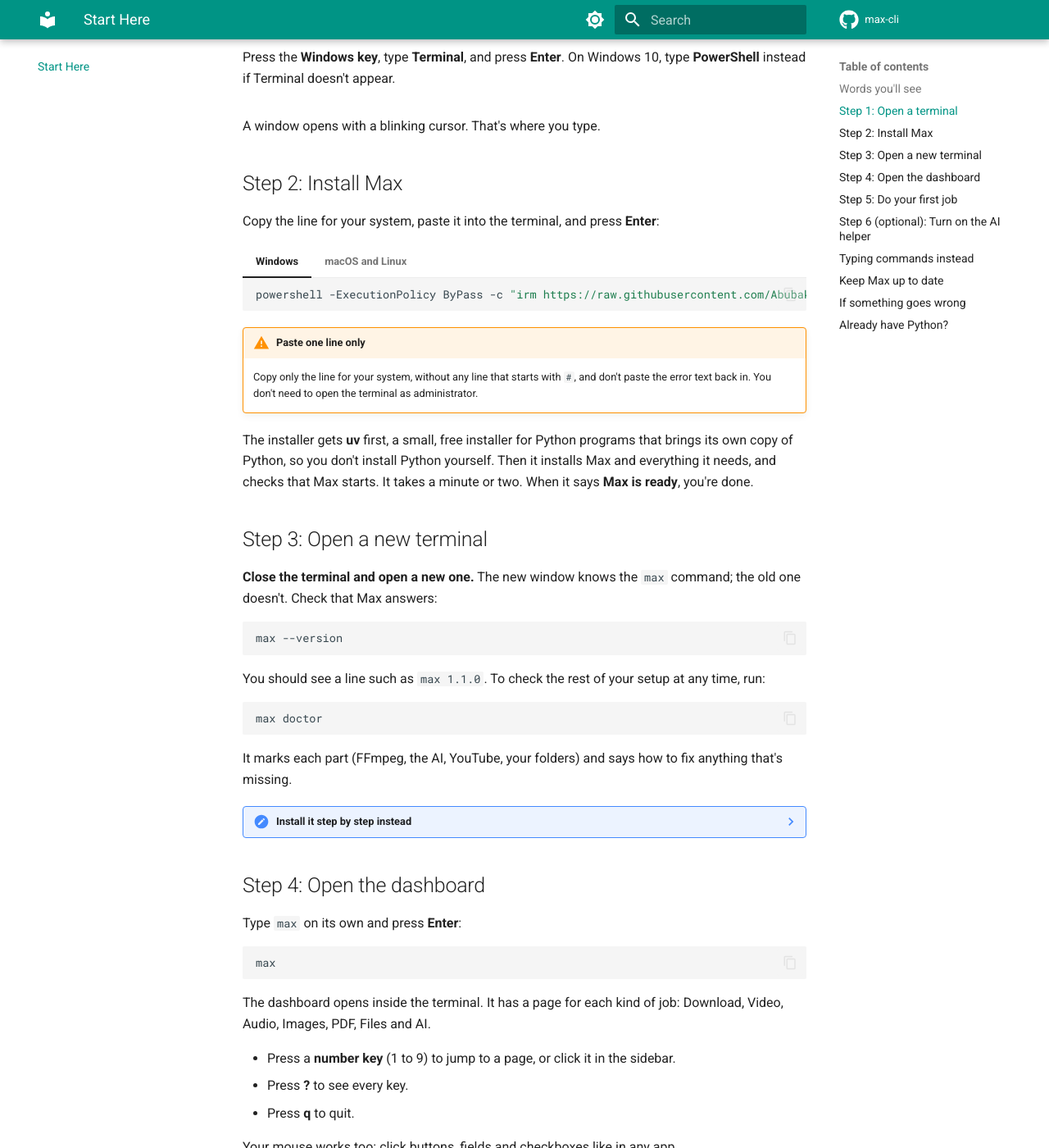
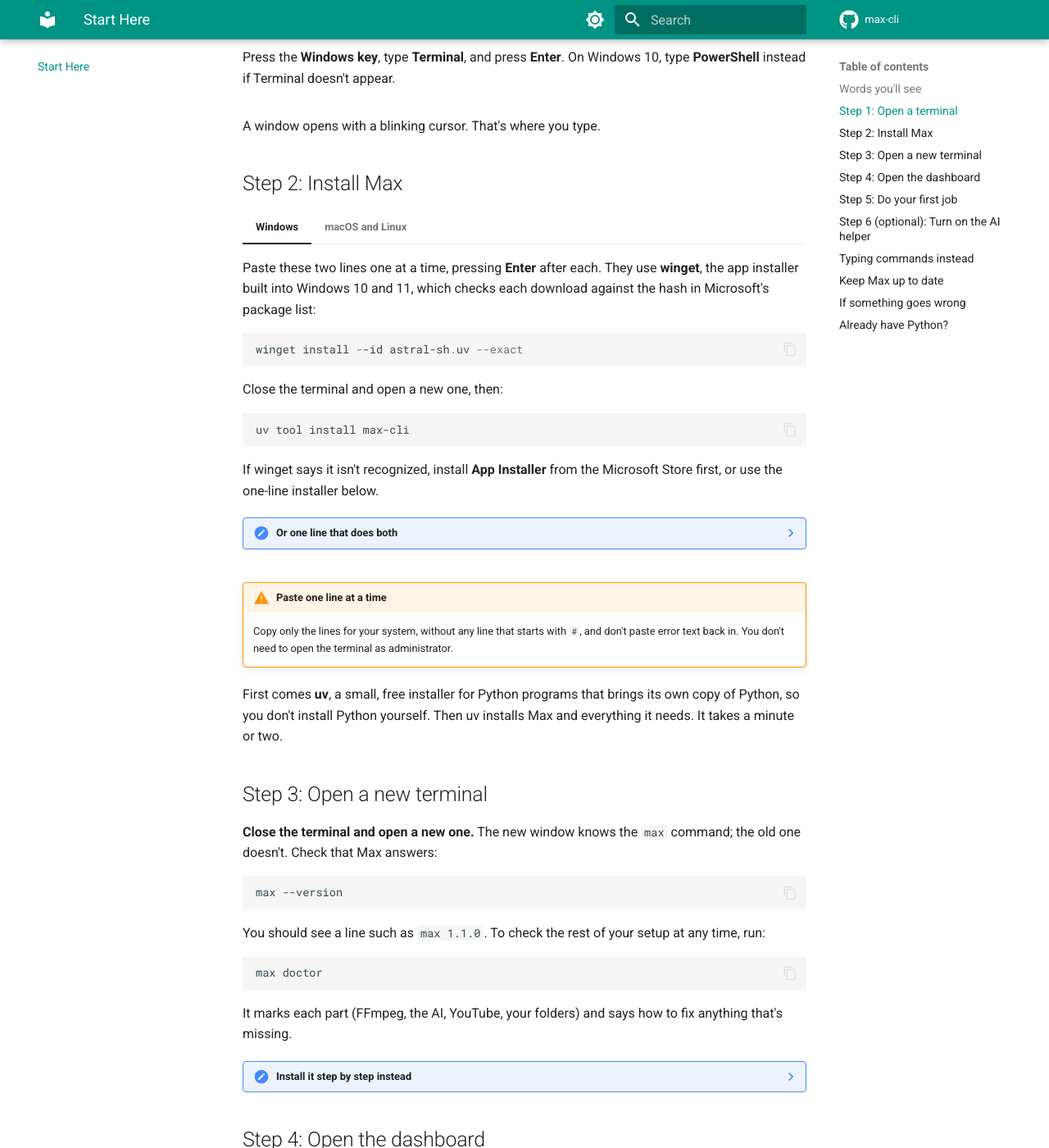
Before and after one commit to Abubakr-Alsheikh/max-cli, an MkDocs documentation site: the page built from docs/start-here.md, in a window 1280 px wide and 1400 px high, scrolled down 954 px. Shown: the whole window at 82% size. Built offline with MkDocs 1.6.1 and Material for MkDocs 9.7.7, drawn with Linux system fonts in a browser that asks for light colours; comment, search, counter and statistics services are not loaded; some of the changed text lies outside the part shown.

Commit message:
fix(install): the Windows installer runs no downloaded script
Windows Defender refused the one-line installer outright. install.ps1 piped
uv's installer script into Invoke-Expression, the download-and-run pattern
malware uses. It now gets uv with winget, or from uv's official zip checked
against the SHA-256 published beside it, and its text no longer names the
pattern either (Defender scans comments too). The guides lead with two
winget commands that need no script, and explain Defender's 'malicious
content' message.

````diff
--- a/docs/start-here.md
+++ b/docs/start-here.md
@@ -36,24 +36,41 @@
 
 ## Step 2: Install Max
 
-Copy the line for your system, paste it into the terminal, and press **Enter**:
-
 === "Windows"
 
+    Paste these two lines one at a time, pressing **Enter** after each. They use **winget**, the app installer built into Windows 10 and 11, which checks each download against the hash in Microsoft's package list:
+
     ```powershell
-    powershell -ExecutionPolicy ByPass -c "irm https://raw.githubusercontent.com/Abubakr-Alsheikh/max-cli/main/install.ps1 | iex"
+    winget install --id astral-sh.uv --exact
     ```
 
+    Close the terminal and open a new one, then:
+
+    ```powershell
+    uv tool install max-cli
+    ```
+
+    If winget says it isn't recognized, install **App Installer** from the Microsoft Store first, or use the one-line installer below.
+
+    ??? note "Or one line that does both"
+        ```powershell
+        powershell -ExecutionPolicy ByPass -c "irm https://raw.githubusercontent.com/Abubakr-Alsheikh/max-cli/main/install.ps1 | iex"
+        ```
+
+        If Windows Defender stops it ("This script contains malicious content and has been blocked"), it's reacting to the *download-and-run* pattern of `irm ... | iex`, not to Max. Use the two winget lines above instead.
+
 === "macOS and Linux"
+
+    Paste this line and press **Enter**:
 
     ```bash
     curl -LsSf https://raw.githubusercontent.com/Abubakr-Alsheikh/max-cli/main/install.sh | sh
     ```
 
-!!! warning "Paste one line only"
-    Copy only the line for your system, without any line that starts with `#`, and don't paste the error text back in. You don't need to open the terminal as administrator.
+!!! warning "Paste one line at a time"
+    Copy only the lines for your system, without any line that starts with `#`, and don't paste error text back in. You don't need to open the terminal as administrator.
 
-The installer gets **uv** first, a small, free installer for Python programs that brings its own copy of Python, so you don't install Python yourself. Then it installs Max and everything it needs, and checks that Max starts. It takes a minute or two. When it says **Max is ready**, you're done.
+First comes **uv**, a small, free installer for Python programs that brings its own copy of Python, so you don't install Python yourself. Then uv installs Max and everything it needs. It takes a minute or two.
 
 ## Step 3: Open a new terminal
 
@@ -175,6 +192,9 @@
 **Windows Defender or another antivirus blocked something.**
 It's usually a false alarm about `max.exe` (the small launcher uv makes) or `ffmpeg.exe`. [Is Max Safe?](safety.md) explains what each file is, how to check it in **Protection history**, and how to report a false alarm to Microsoft.
 
+**"This script contains malicious content and has been blocked by your antivirus software" (Windows).**
+Windows Defender blocks *any* script that is downloaded and run in one go (`irm ... | iex`), because malware does that too. Use the two winget lines in Step 2 instead: they run no script, and winget checks what it downloads.
+
 **"Running scripts is disabled on this system" (Windows).**
 You typed only part of the uv line. Copy the whole line from Step 2, starting with `powershell -ExecutionPolicy ByPass`.
 
````
Also changed, not shown: CHANGELOG.md (+1 -1 lines), README.md (+5 -2 lines), docs/installation.md (+2 -0 lines), docs/safety.md (+2 -2 lines), 1 other file.
